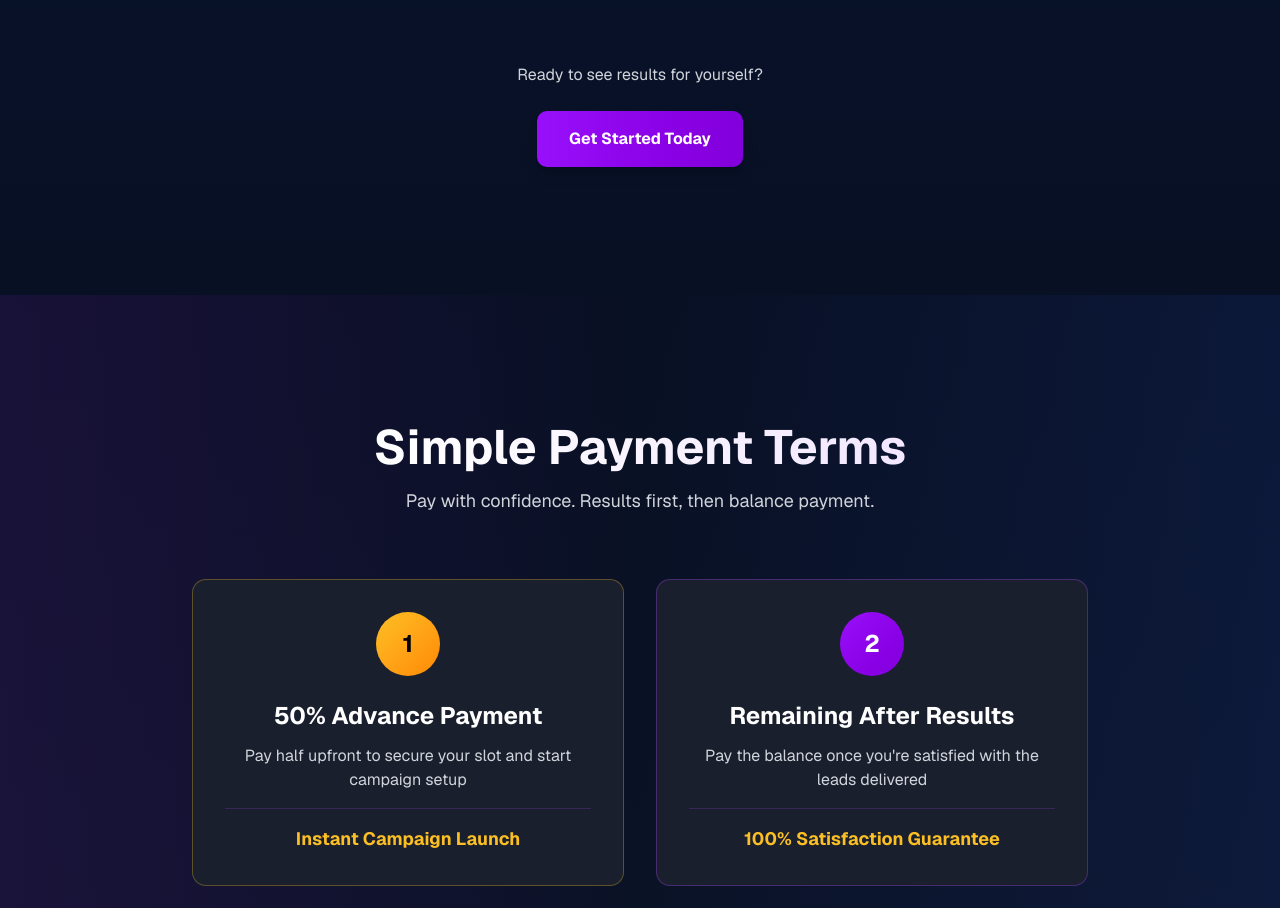
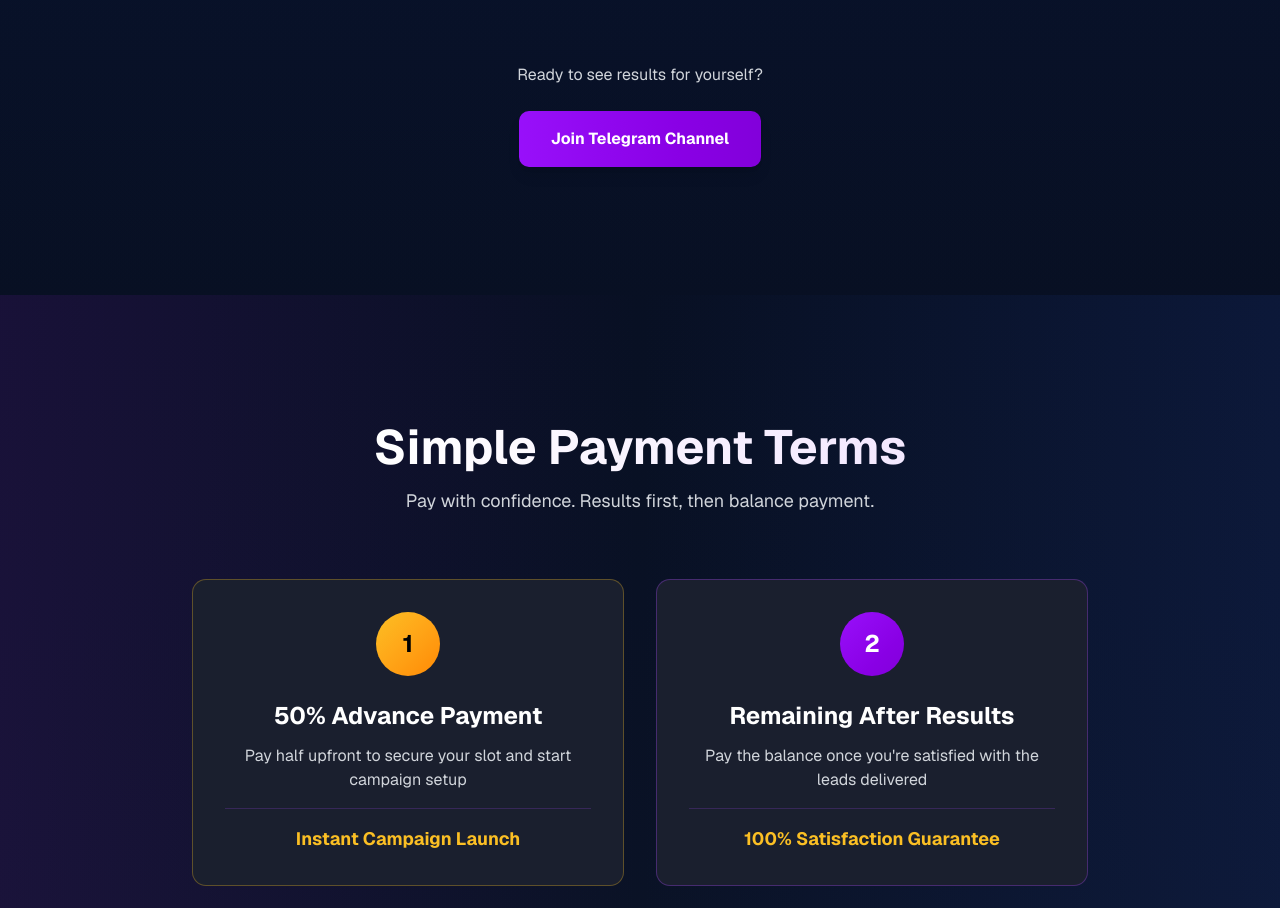
Before and after one commit to rajkumar2044t-a11y/jaiadagency, a Next.js app: page / in a window 1280 px wide. Shown: the part 2519-3427 px from the top of the page. Built offline with nearby package versions, Linux system fonts and the light colour scheme.

Commit message:
feat: update button text to "Join Telegram Channel"
Maintain link and styling for existing Telegram channel.

```diff
--- a/components/why-choose-us.tsx
+++ b/components/why-choose-us.tsx
@@ -76,7 +76,7 @@ export default function WhyChooseUs() {
             rel="noopener noreferrer"
             className="inline-block px-6 md:px-8 py-3 md:py-4 bg-gradient-to-r from-purple-600 to-purple-700 hover:from-purple-700 hover:to-purple-800 text-white font-bold rounded-lg transition-all duration-200 shadow-lg hover:shadow-purple-500/50 hover:shadow-2xl text-sm md:text-base"
           >
-            Get Started Today
+            Join Telegram Channel
           </a>
         </div>
       </div>
```
